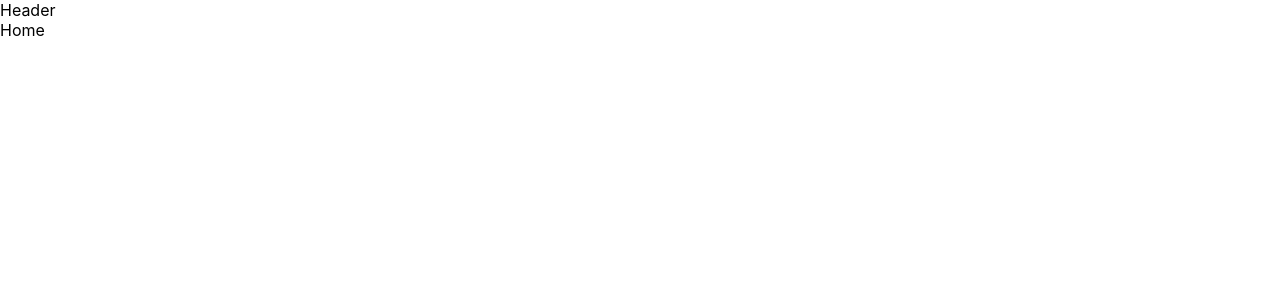
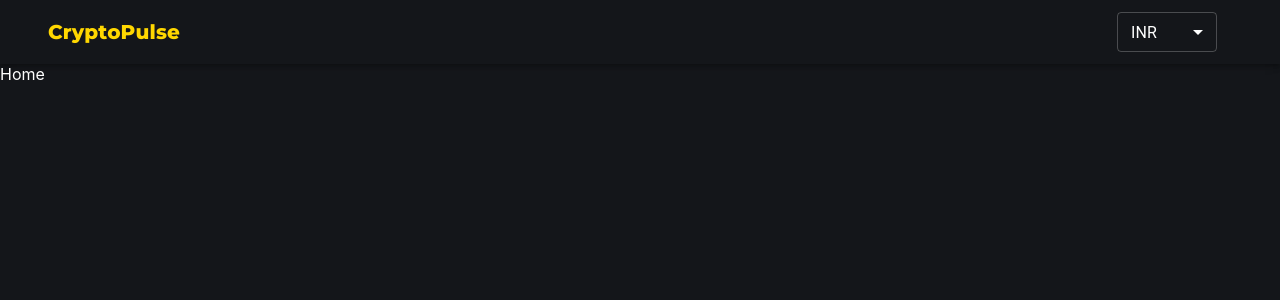
Before and after one commit to AishwaryaAtWork/CryptoPulse, a React (Create React App) app: page / in a window 1280 px wide. Shown: the top 300 px of the page. Built offline with nearby package versions, Linux system fonts and the light colour scheme.

Commit message:
Header added

```diff
--- a/src/App.js
+++ b/src/App.js
@@ -3,11 +3,15 @@ import './App.css';
 import Header from './components/Header';
 import Home from './Pages/Home';
 import CoinPage from './Pages/CoinPage';
+import useStyles from './Styles/AppStyles';
 
 function App() {
+
+  const classes = useStyles()
+
   return (
     <BrowserRouter>
-      <div>
+      <div className={classes.App}>
         <Header />
         <Routes>
         <Route path='/' Component={Home} exact/>
--- /dev/null
+++ b/src/CryptoContext.js
@@ -0,0 +1,26 @@
+import React, { createContext, useContext, useEffect, useState } from 'react';
+
+const Crypto = createContext();
+
+const CryptoContext = ({children}) => {
+
+    const [currency, setCurrency] = useState('INR');
+    const [symbol, setSymbol] = useState('₹');
+
+    useEffect(()=>{
+        if(currency === 'INR') setSymbol('₹');
+        else if(currency === 'USD') setSymbol('$');
+    },[currency]);
+
+  return (
+    <Crypto.Provider value={{currency, symbol, setCurrency}}>
+      {children}
+    </Crypto.Provider>
+  )
+}
+
+export default CryptoContext;
+
+export const CryptoState =() =>{
+    return useContext(Crypto);
+};
--- /dev/null
+++ b/src/Styles/AppStyles.js
@@ -0,0 +1,10 @@
+import { makeStyles } from "@material-ui/core/styles";
+
+export default makeStyles({
+    App : {
+        background: '#14161a',
+        color: 'white',
+        minHeight: '100vh',
+
+    }
+});
--- /dev/null
+++ b/src/Styles/HeaderStyles.js
@@ -0,0 +1,20 @@
+import { makeStyles } from "@material-ui/core/styles";
+
+export default makeStyles({
+    Header : {
+        color: 'transparent',
+        position: 'static'
+    },
+    Select:{
+        width: 100,
+        height: 40,
+        marginRight: 15
+    },
+    title: {
+        flex: 1,
+        color: "gold",
+        fontFamily: "Montserrat",
+        fontWeight: "bold",
+        cursor: "pointer",
+      },
+});
--- a/src/components/Header.jsx
+++ b/src/components/Header.jsx
@@ -1,10 +1,48 @@
+import { AppBar, Container, MenuItem, Select, ThemeProvider, Toolbar, Typography, createTheme } from '@material-ui/core';
 import React from 'react';
+import useStyles from '../Styles/HeaderStyles';
+import { useNavigate } from 'react-router-dom';
+import { CryptoState } from '../CryptoContext';
 
 const Header = () => {
+
+  const classes = useStyles();
+
+  const nevigate = useNavigate();
+
+  const { currency, setCurrency } = CryptoState();
+
+  const darkTheme = createTheme({
+    palette:{
+      primary:{
+        main: '#fff',
+      },
+      type: 'dark'
+    }
+  });
+
   return (
-    <div>
-      Header
-    </div>
+    <ThemeProvider theme={darkTheme}>
+    <AppBar color='transparent' position='static'>
+      <Container>
+        <Toolbar>
+          <Typography className={classes.title}
+            variant='h6'
+            onClick ={()=> nevigate('/')}
+              >CryptoPulse</Typography>
+
+          <Select variant='outlined' className={classes.Select}
+            value={currency} onChange={(e) => setCurrency(e.target.value)}>
+
+            <MenuItem value={'USD'}>USD</MenuItem>
+            <MenuItem value={'INR'}>INR</MenuItem>
+
+          </Select>
+
+        </Toolbar>
+      </Container>
+    </AppBar>
+    </ThemeProvider>
   )
 }
 
--- a/src/index.js
+++ b/src/index.js
@@ -2,10 +2,13 @@ import React from 'react';
 import ReactDOM from 'react-dom/client';
 import './index.css';
 import App from './App';
+import CryptoContext from './CryptoContext';
 
 const root = ReactDOM.createRoot(document.getElementById('root'));
 root.render(
+  <CryptoContext>
   <React.StrictMode>
     <App />
   </React.StrictMode>
+  </CryptoContext>
 );
```
